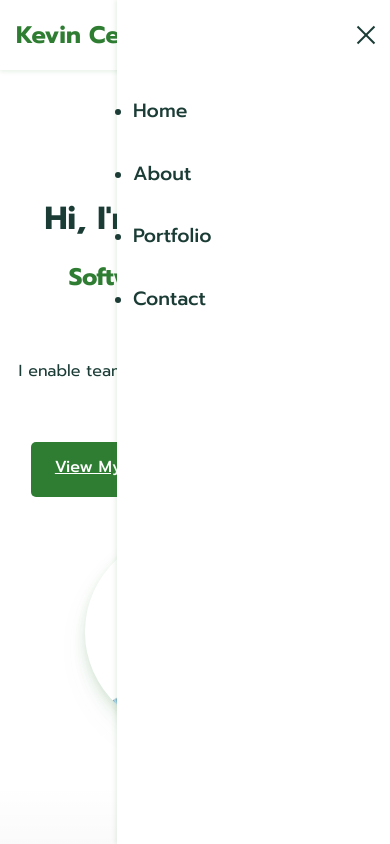
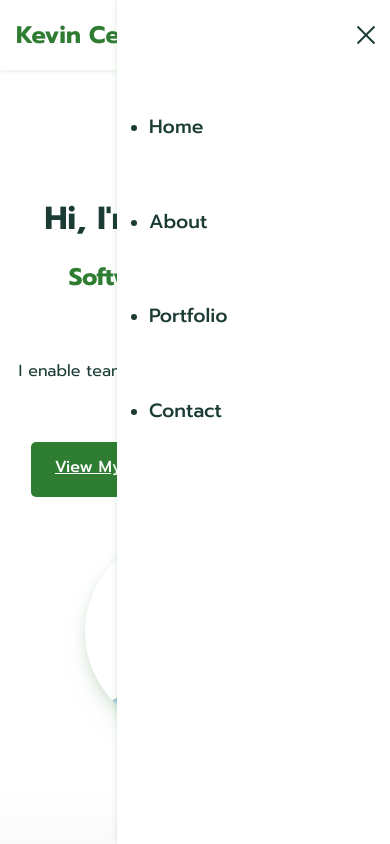
Before and after one commit to GoodJobKev/GoodJobKev.github.io, a plain HTML site: page index.html in a window 390 px wide. Both pictures are taken after a click on the button "Toggle navigation menu". Shown: the top 844 px of the page. Drawn offline with Linux system fonts and the light colour scheme.

Commit message:
Fixed spacing in hamburger menu for mobile

```diff
--- a/default.css
+++ b/default.css
@@ -500,9 +500,37 @@ footer
         width: 70%;
         height: 100vh;
         background: var(--mainColor);
-        padding: 6rem 1rem 2rem;
+        padding: 6rem 2rem 2rem;
         transition: right 0.3s ease;
         box-shadow: -2px 0 4px var(--shadowColor);
+    }
+
+    .nav-links li {
+        margin: 0;
+        padding: 0;
+        width: 100%;
+    }
+
+    .nav-links a {
+        font-size: 1.2rem;
+        padding: 1rem 0;
+        display: block;
+        width: 100%;
+        text-align: left;
+        border-bottom: 1px solid var(--borderColor);
+    }
+
+    .nav-links a:last-child {
+        border-bottom: none;
+    }
+
+    .nav-links a:hover {
+        transform: translateX(5px);
+        color: var(--accentColor);
+    }
+
+    .nav-links.active {
+        right: 0;
     }
 
     .hero-wrapper {
@@ -556,19 +584,6 @@ footer
     .logo {
         display: inline-flex;
         align-items: center;
-    }
-
-    .nav-links.active {
-        right: 0;
-    }
-
-    .nav-links a {
-        font-size: 1.2rem;
-        padding: 1rem 0;
-    }
-
-    .nav-links a:hover {
-        transform: translateX(5px);
     }
 
     .s1, .s2 {
--- a/index.html
+++ b/index.html
@@ -128,7 +128,7 @@
                     <a href="#" target="_blank"><i class="fab fa-linkedin"></i></a>
                     <a href="#" target="_blank"><i class="fab fa-twitter"></i></a>
                 </div>
-                <p>&copy; 2024 Kevin Cesari. All rights reserved.</p>
+                <p>&copy; 2025 Kevin Cesari. All rights reserved.</p>
             </div>
         </div>
     </footer>
```
